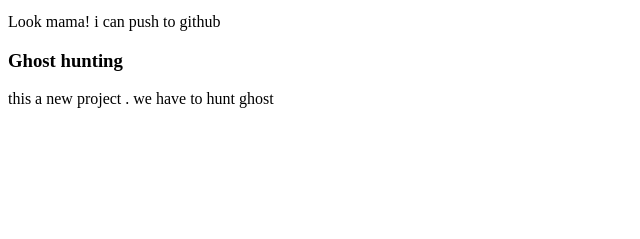
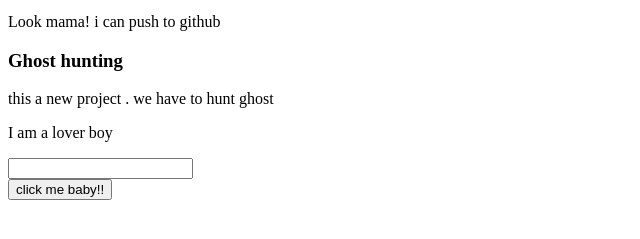
Before and after one commit to Pronoy4496/my-first-website, a plain HTML site: page index.html in a window 1280 px wide. Shown: the part 101-340 px from the top of the page, without its empty margins (0-640 px from the left). Drawn offline with Linux system fonts and the light colour scheme.

Commit message:
text updated

```diff
--- a/index.html
+++ b/index.html
@@ -11,5 +11,9 @@
    <p>Look mama! i can push to github</p>
    <h3>Ghost hunting</h3>
    <p>this a new project . we have to hunt ghost</p>
+   <p>I am a lover boy</p>
+   <input type="text">
+   <br>
+   <button>click me baby!!</button>
 </body>
 </html>
```
